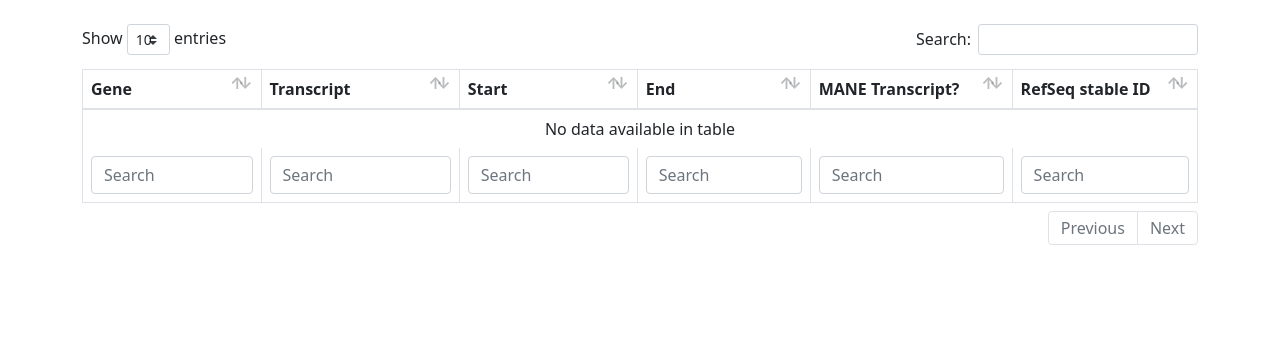
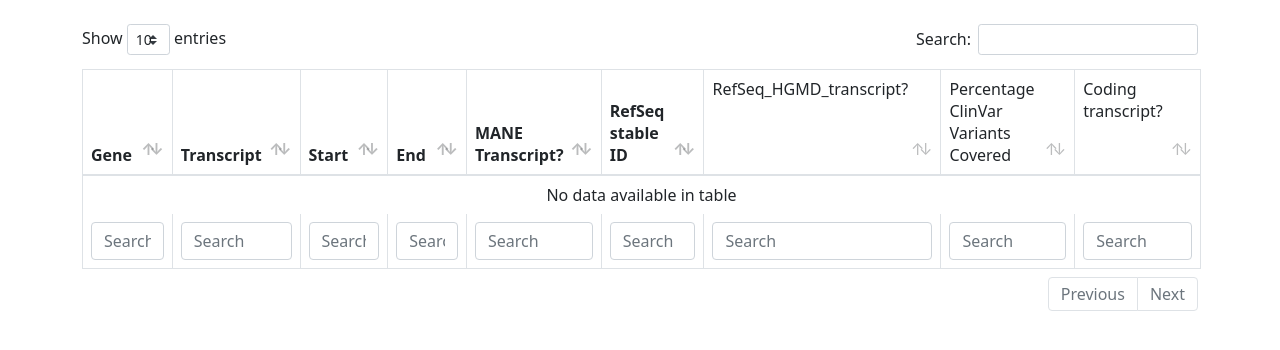
Before and after one commit to moka-guys/bedfile_editor, a Django app: page /view/ in a window 1280 px wide. Shown: the part 162-512 px from the top of the page. Run offline with Django 3.2, Linux system fonts and the light colour scheme; data that the repository does not hold is empty; parts of the project's set-up code (start-up, migrations or seed data) failed here and were passed over; some libraries are stand-ins or nearby versions.

Commit message:
Added fields to table related to transcript prioritization

```diff
--- a/bed_maker/templates/bed_maker/view.html
+++ b/bed_maker/templates/bed_maker/view.html
@@ -14,6 +14,9 @@
             <th>End</th>
             <th>MANE Transcript?</th>
             <th>RefSeq stable ID</th>
+            <td>RefSeq_HGMD_transcript?</td>
+            <td>Percentage ClinVar Variants Covered</td>
+            <td>Coding transcript?</td>
           </tr>
         </thead>
         <tbody>
@@ -25,12 +28,18 @@
             <td>{{ var.end }}</td>
             <td>{{ var.MANE_transcript }}</td>
             <td>{{ var.full_RefSeq_transcript_id }}</td>
+            <td>{{ var.RefSeq_HGMD_transcript }}</td>
+            <td>{{ var.clinvar_variant_coverage }}</td>
+            <td>{{ var.coding_transcript }}</td>
 
           </tr>
           {% endfor %}
         </tbody>
         <tfoot>
           <tr>
+            <th></th>
+            <th></th>
+            <th></th>
             <th></th>
             <th></th>
             <th></th>
```
